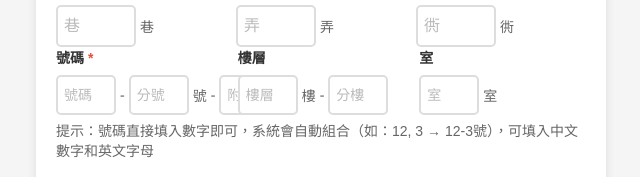
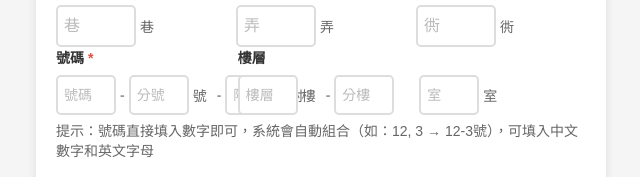
Before and after one commit to mike6616b/AddressForm, a plain HTML site: page index.html in a window 1280 px wide. Shown: the part 473-650 px from the top of the page, 319-959 px from the left. Drawn offline with Linux system fonts and the light colour scheme; no server answers.

Commit message:
index.html

```diff
--- a/index.html
+++ b/index.html
@@ -73,6 +73,7 @@
       font-size: 14px;
       white-space: nowrap;
       font-weight: normal;
+      min-width: 20px;
     }
 
     .road-group {
@@ -212,6 +213,7 @@
       <span class="unit-label">號</span>
       <span class="separator">-</span>
       <input type="text" id="hao3" placeholder="附號" maxlength="10">
+      <span class="unit-label">附</span>
     </div>
   </div>
 
@@ -226,7 +228,7 @@
   </div>
 
   <div class="input-group-complex">
-          <label class="complex-label">室</label>
+    <label class="complex-label" style="visibility: hidden;">室</label>
     <div class="horizontal-inputs">
       <input type="text" id="room" placeholder="室" maxlength="10">
       <span class="unit-label">室</span>
```
Lines whose indentation alone changed are shown as unchanged.
